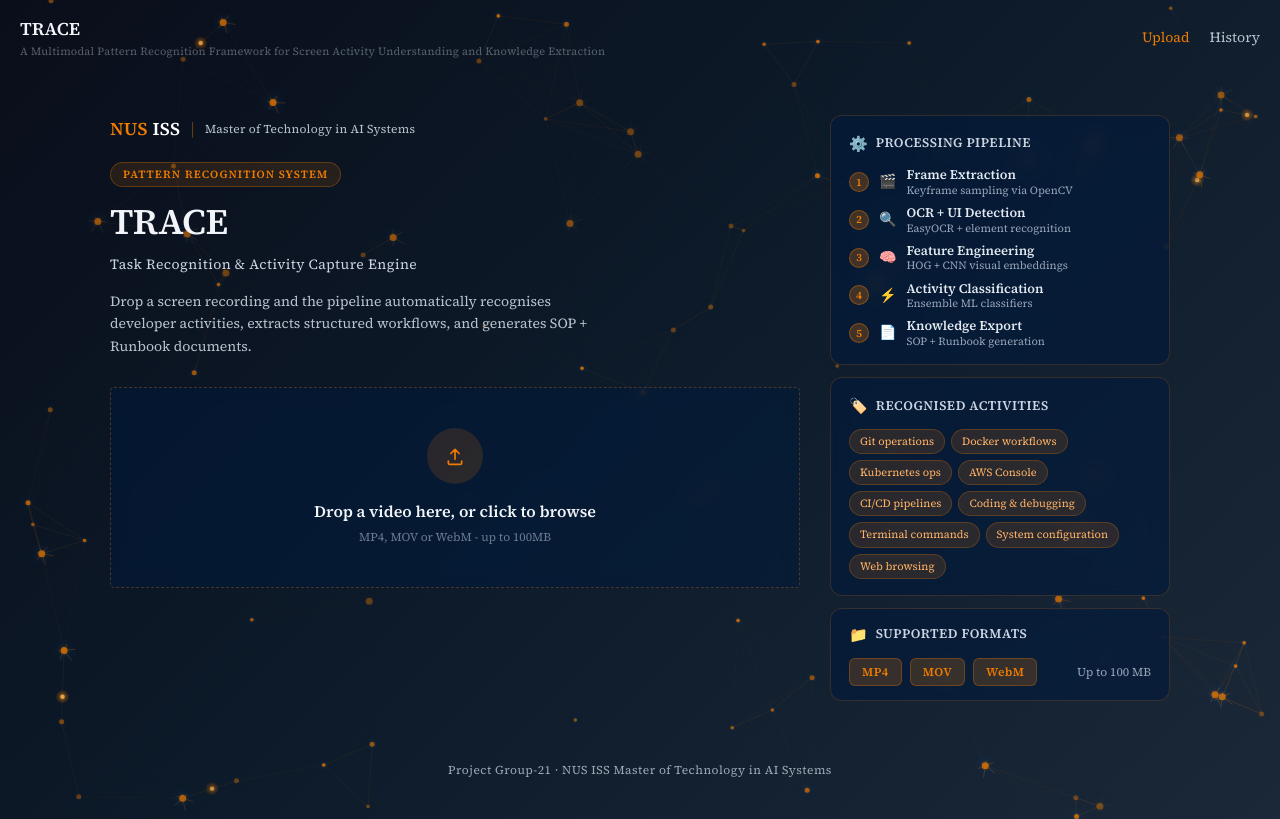
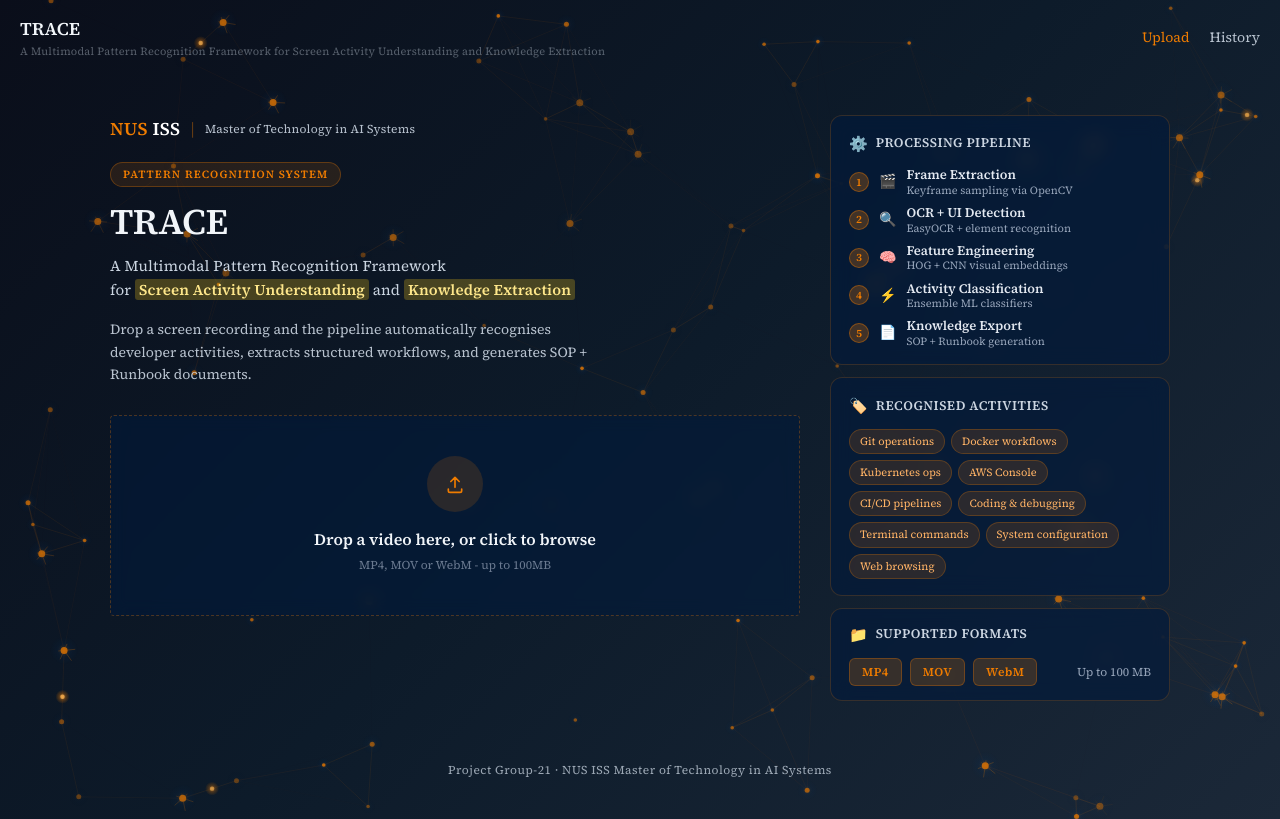
Before and after one commit to laxmi1707/PatternRecognSystem-Video2Text, a React (Vite) app in the folder SourceCode/frontend/: page / in a window 1280 px wide. Built offline with nearby package versions, Linux system fonts and the light colour scheme; no server answers.

Commit message:
feat(ui): update tagline to full academic title with yellow highlights

```diff
--- a/SourceCode/frontend/src/pages/UploadPage.tsx
+++ b/SourceCode/frontend/src/pages/UploadPage.tsx
@@ -33,7 +33,10 @@ export function UploadPage({ onFileSelected }: UploadPageProps) {
             </div>
             <span className="upload-badge">Pattern Recognition System</span>
             <h1 className="upload-title">TRACE</h1>
-            <p className="upload-engine-tag">Task Recognition &amp; Activity Capture Engine</p>
+            <p className="upload-engine-tag">
+              A Multimodal Pattern Recognition Framework<br />
+              for <mark className="upload-highlight">Screen Activity Understanding</mark> and <mark className="upload-highlight">Knowledge Extraction</mark>
+            </p>
             <p className="upload-desc">
               Drop a screen recording and the pipeline automatically recognises developer
               activities, extracts structured workflows, and generates SOP + Runbook documents.
--- a/SourceCode/frontend/src/styles/app.css
+++ b/SourceCode/frontend/src/styles/app.css
@@ -87,11 +87,19 @@
   line-height: 1.15;
 }
 .upload-engine-tag {
-  font-size: 14px;
-  font-weight: 500;
+  font-size: 15px;
+  font-weight: 400;
   color: #cbd5e1;
-  letter-spacing: 0.03em;
-  margin: 0 0 14px 0;
+  letter-spacing: 0.01em;
+  line-height: 1.6;
+  margin: 0 0 16px 0;
+}
+.upload-highlight {
+  background: rgba(250, 204, 21, 0.25);
+  color: #fde68a;
+  border-radius: 3px;
+  padding: 0 4px;
+  font-weight: 600;
 }
 .upload-desc {
   font-size: 14px;
```
